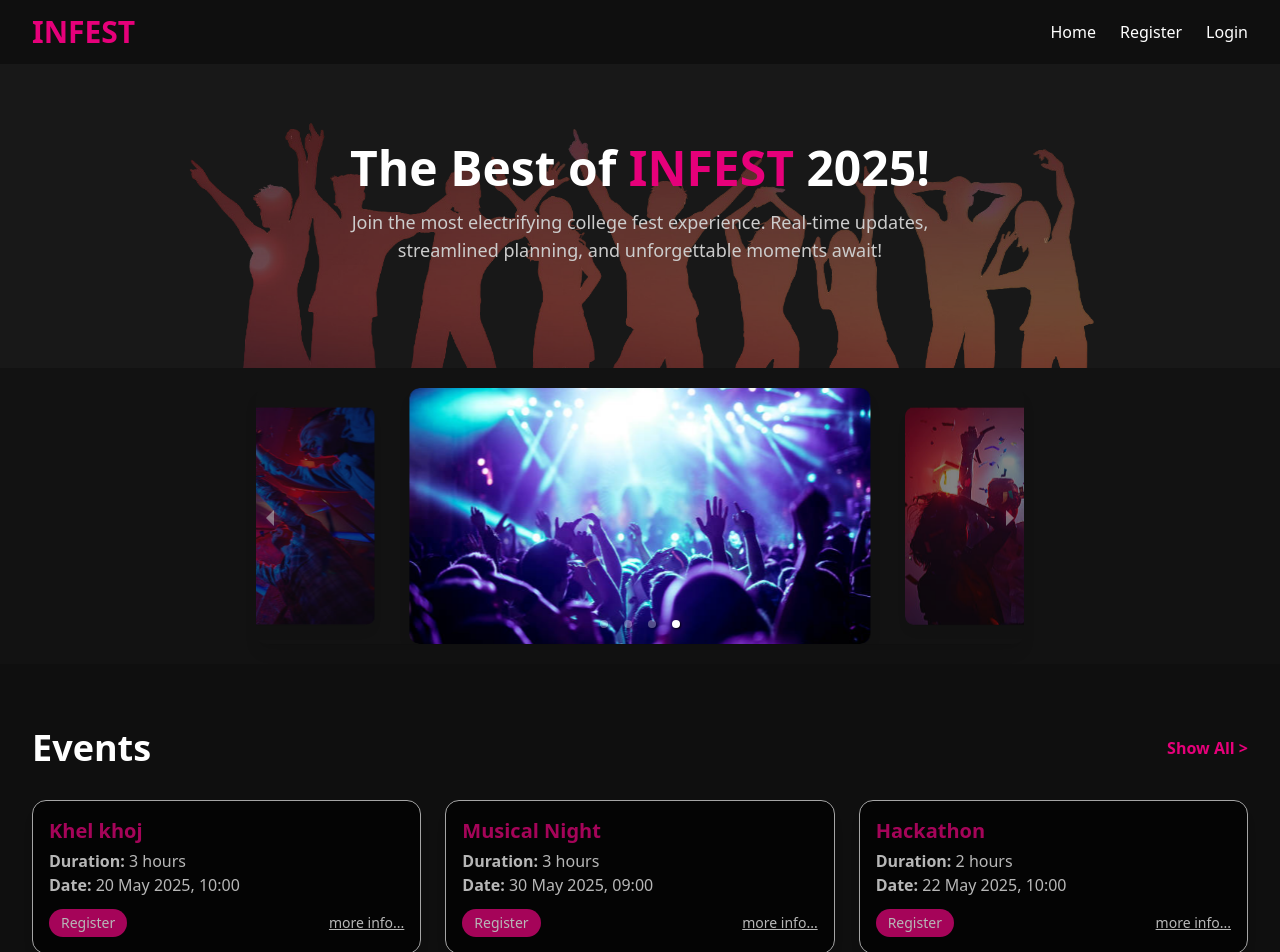
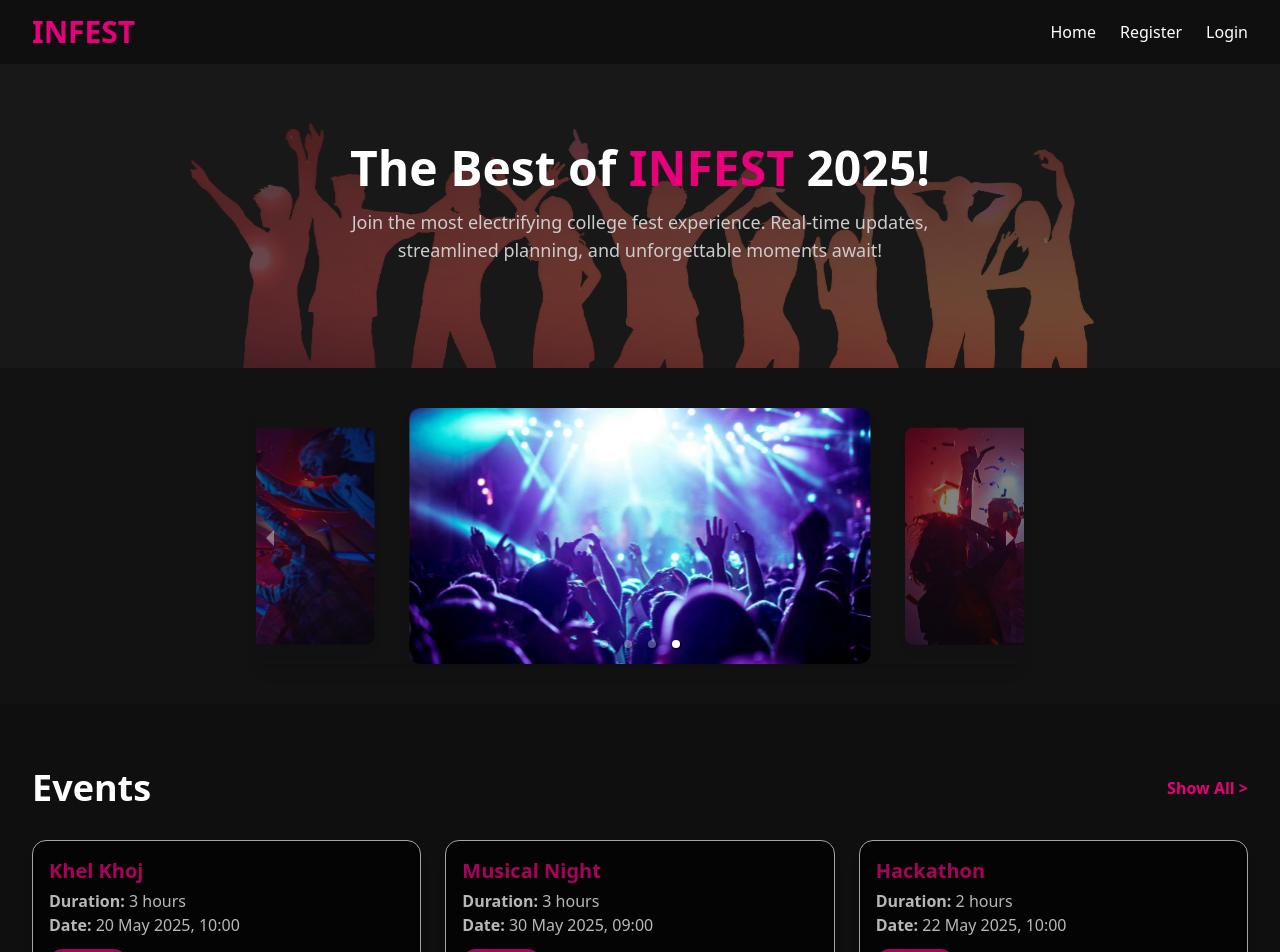
Before and after one commit to Akash-Shetty-85/Infest, a React (Vite) app in the folder frontend/: page / in a window 1280 px wide. Shown: the top 952 px of the page. Built offline with nearby package versions, Linux system fonts and the light colour scheme.

Commit message:
Updated HomePage

```diff
--- a/frontend/src/Pages/user/HomePage.jsx
+++ b/frontend/src/Pages/user/HomePage.jsx
@@ -1,8 +1,9 @@
 import React from 'react';
 import { Carousel } from 'react-responsive-carousel';
-import { Link } from 'react-router-dom';
+import { Link, useNavigate } from 'react-router-dom';
 import 'animate.css';
 import 'react-responsive-carousel/lib/styles/carousel.min.css';
+
 import homeImage from "../../assets/images/page.png";
 import carousel3 from "../../assets/images/carousel3.jpg";
 import carousel2 from "../../assets/images/carousel2.jpg";
@@ -11,28 +12,24 @@ import carousel1 from "../../assets/images/carousel1.jpg";
 import EventCard from "../../components/EventCard";
 
 function HomePage() {
+  const navigate = useNavigate();
+
   const featuredEvents = [
-    {
-      name: "Khel khoj",
-      duration: "3 hours",
-      date: "2025-05-20T10:00:00"
-    },
-    {
-      name: "Musical Night",
-      duration: "3 hours",
-      date: "2025-05-30T09:00:00"
-    },
-    {
-      name: "Hackathon",
-      duration: "2 hours",
-      date: "2025-05-22T10:00:00"
-    }
+    { name: "Khel Khoj", duration: "3 hours", date: "2025-05-20T10:00:00" },
+    { name: "Musical Night", duration: "3 hours", date: "2025-05-30T09:00:00" },
+    { name: "Hackathon", duration: "2 hours", date: "2025-05-22T10:00:00" }
   ];
+
+  const handleCardClick = () => {
+    navigate('/register');
+  };
 
   return (
     <div className="min-h-screen bg-[#0f0f0f] text-white font-sans">
-      {/* Hero Section */}
+
+      {/* 🎬 Hero Section */}
       <section
+        aria-label="Hero"
         className="text-center py-20 px-6 bg-cover bg-center bg-no-repeat animate__animated animate__fadeIn"
         style={{
           backgroundImage: `url(${homeImage})`,
@@ -47,8 +44,8 @@ function HomePage() {
         </p>
       </section>
 
-      {/* Carousel Section */}
-      <section className="py-5 bg-[#121212]">
+      {/* 📸 Carousel Section */}
+      <section aria-label="Event Highlights" className="py-10 bg-[#121212]">
         <div className="max-w-3xl mx-auto animate__animated animate__fadeIn rounded-lg overflow-visible shadow-lg relative">
           <Carousel
             autoPlay
@@ -67,12 +64,14 @@ function HomePage() {
               <div key={idx} className="relative overflow-hidden rounded-lg cursor-pointer shadow-lg">
                 <img
                   src={src}
-                  alt={`INFEST fest activity ${idx + 1}`}
+                  alt={`INFEST carousel image ${idx + 1}`}
                   className="h-64 object-cover w-full rounded-lg transition-transform duration-500 ease-in-out transform"
                 />
               </div>
             ))}
           </Carousel>
+
+          {/* Carousel Custom Styles */}
           <style>{`
             .carousel .slide {
               opacity: 0.6;
@@ -99,24 +98,19 @@ function HomePage() {
       </section>
 
       {/* 🎯 Events Section */}
-      <section className="px-8 py-16 bg-[#0f0f0f] animate__animated animate__fadeInUp">
-  <div className="max-w-7xl mx-auto">
-    {/* Header with Events on left and Show All on right */}
-    <div className="flex justify-between items-center mb-8">
-      <h3 className="text-4xl font-bold text-white">Events</h3>
-      <Link to="/event" className="text-[#e6007a] font-semibold hover:underline">
-        Show All &gt;
-      </Link>
-    </div>
+      <section aria-label="Featured Events" className="px-8 py-16 bg-[#0f0f0f] animate__animated animate__fadeInUp">
+        <div className="max-w-7xl mx-auto">
+          <div className="flex justify-between items-center mb-8">
+            <h3 className="text-4xl font-bold">Events</h3>
+            <Link to="/register" className="text-[#e6007a] font-semibold hover:underline">
+              Show All &gt;
+            </Link>
+          </div>
 
-          {/* Event Cards Grid */}
           <div className="grid grid-cols-1 sm:grid-cols-2 md:grid-cols-3 gap-6">
             {featuredEvents.map((event, idx) => (
-              <div key={idx} className="animate__animated animate__fadeInUp">
-                <EventCard
-                  event={event}
-                  onClick={() => console.log(`Clicked ${event.name}`)}
-                />
+              <div key={idx} className="transition-transform duration-300 transform hover:scale-[1.02]">
+                <EventCard event={event} onClick={handleCardClick} />
               </div>
             ))}
           </div>
@@ -124,8 +118,8 @@ function HomePage() {
       </section>
 
       {/* 🌟 About INFEST Section */}
-      <section className="bg-black text-white py-20 px-6 animate__animated animate__fadeInUp">
-        <div className="max-w-7xl mx-auto text-left">
+      <section aria-label="About INFEST" className="bg-black text-white py-20 px-6 animate__animated animate__fadeInUp">
+        <div className="max-w-7xl mx-auto">
           <h2 className="text-4xl font-bold text-[#e6007a] mb-4">About INFEST</h2>
           <p className="text-lg text-gray-300 leading-relaxed">
             INFEST is a smart college event management platform designed to simplify the way events are created, approved, and experienced. From real-time updates to a completely paperless process, INFEST makes campus events seamless and exciting.
--- a/frontend/src/Routes/appRoutes.jsx
+++ b/frontend/src/Routes/appRoutes.jsx
@@ -36,12 +36,14 @@ const AppRoutes = () => {
                         <Route path="/login" element={<Login />} />
                         <Route path="/register" element={<Register />} />
 
+
                         {/* Event nested routes */}
                         <Route path='/event' element={<ProtectedUserRoute />}>
                             <Route path="/event" element={<Event />}>
                                 <Route path="create-event" element={<CreateEvent />} />
                                 <Route path="my-events" element={<EventForm />} />
                                 <Route path=":id" element={<EventDetailsUser />} />
+
                                 {/* <Route path="register/:id" element={<RegisterEvent />} /> */}
                             </Route>
                         </Route>
```
